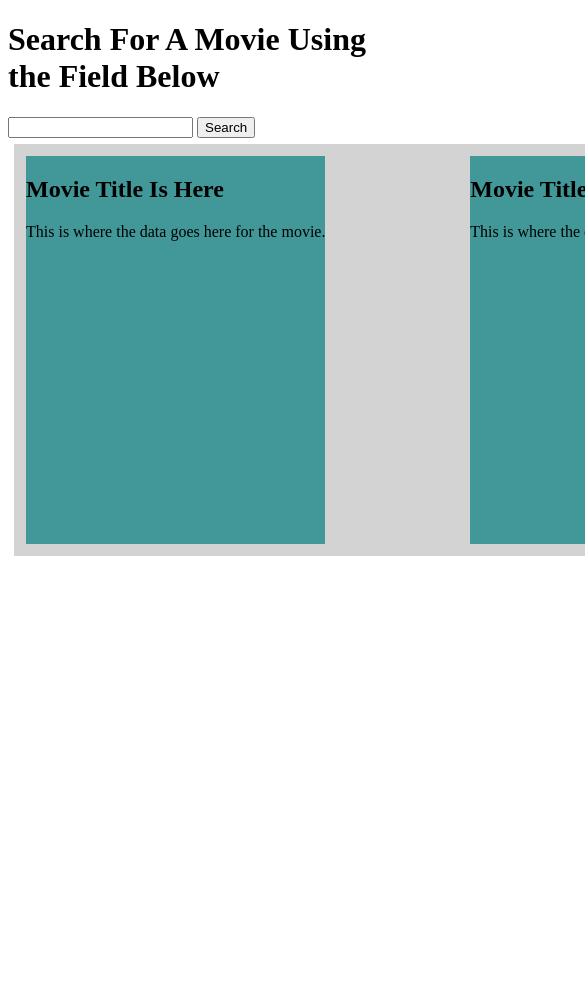
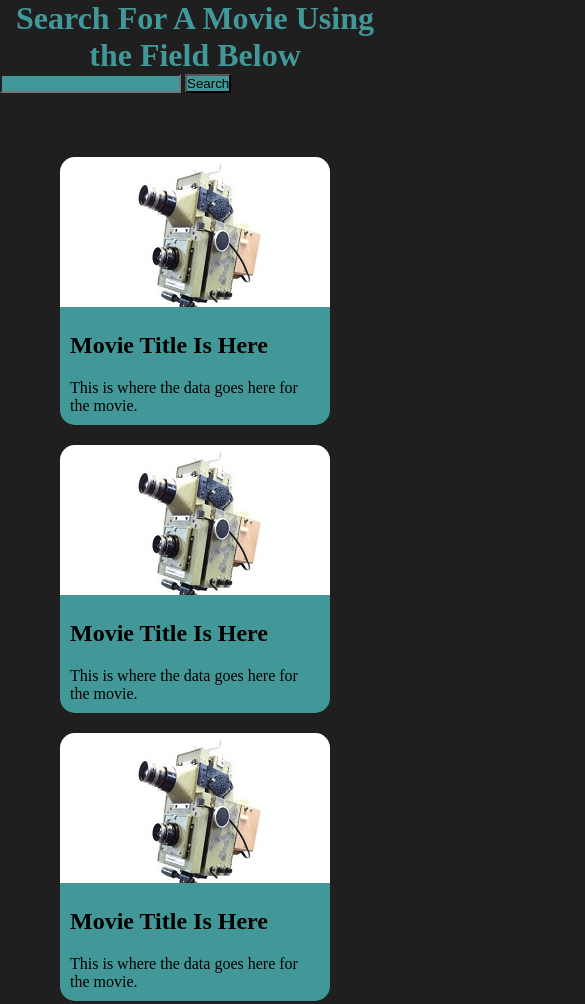
Before and after one commit to alexstvns/Movie-API-Test, a plain HTML site: page index.html in a window 390 px wide. Shown: the top 1004 px of the page, 585 px wide, since content can reach past the window. Before the commit the page ends 844 px from the top, so only its background shows below. Drawn offline with Linux system fonts and the light colour scheme.

Commit message:
V1.11.22.747
Restructured, results container flex and card layout.
Added div to contain image results
Redesigned result card divs to have rounded edges.
added flex wrap elements for responsive design.

```diff
--- a/index.html
+++ b/index.html
@@ -9,34 +9,43 @@
     <link rel="stylesheet" href="moviestyles.css">
 </head>
 <body>
-    <header class='main-header'>
+    <header class='Main-Header'>
         <h1>Search For A Movie Using the Field Below</h1>
     </header>
 
     <div id='Movie-Search-Form'>
-        <form action="">
+        <form id="Movie-Form" action="#">
             <input id='Movie-Search-Input' type="text">
             <button id='Movie-Submit'>Search</button>
         </form>
     </div>
 
-    <div class='Results-Container'>
+    <br>
+    <br>
+    <br>
+
+    <section class='Results-Container'>
 
 
         <!--These are tests to initial review and can be removed later.-->
         <div class='Result-Card'>
+            <div class='Result-Image'></div>
             <h2>Movie Title Is Here</h2>
             <p>This is where the data goes
                 here for the movie.
             </p>
         </div>
+
         <div class='Result-Card'>
+            <div class='Result-Image'></div>
             <h2>Movie Title Is Here</h2>
             <p>This is where the data goes
                 here for the movie.
             </p>
         </div>
+
         <div class='Result-Card'>
+            <div class='Result-Image'></div>
             <h2>Movie Title Is Here</h2>
             <p>This is where the data goes
                 here for the movie.
@@ -45,7 +54,8 @@
 
 
 
-    </div>
+
+    </section>
 
 
 
--- a/moviestyles.css
+++ b/moviestyles.css
@@ -1,22 +1,70 @@
-.Results-Container {
-    display: flex;
-    flex-flow: row wrap;
-    justify-content: space-between;
-    align-items: stretch;
+* {
+    box-sizing: border-box;
+    padding: 0;
+    margin: 0;
+}
 
-
-    padding: 6px;
-    margin: 6px;
-    background: lightgray;
-    height: 400px;
-    width: 1200px;
-    flex-basis: 100%;
+body {
+    background-color: rgba(0, 0, 0, .88);
 }
 
 
-.Result-Card{
-    background-color: rgb(66, 152, 152);
-    margin: 6px;
+.Results-Container {
+    display: flex;
+    justify-content: center;
+    flex-wrap: wrap;
 
 
 }
+
+
+.Result-Card {
+
+
+    background-color: rgb(66, 152, 152);
+    margin: 10px;
+    width: 270px;
+    border-radius: 15px;
+}
+
+.Result-Card h2 {
+    padding: 10px;
+}
+.Result-Card p {
+    padding: 10px;
+}
+
+
+.Result-Card:hover {
+    color: white;
+    background-color: (62, 62, 62);
+    cursor: pointer;
+    transform: scale(1.03);
+    transition: all .5s ease-in
+}
+
+.Result-Image {
+    /*background-color: mediumblue; */
+    background-image: url('./img/camera-roll.jpg');
+    height: 150px;
+    margin-bottom: 15px;
+    border-radius: 15px 15px 0 0;
+}
+
+.Main-Header {
+    color:rgb(66, 152, 152);
+    text-align: center;
+}
+
+
+#Movie-Search-Input {
+    background-color: rgb(66, 152, 152);
+}
+
+
+
+
+#Movie-Submit {
+    background-color: rgb(66, 152, 152);
+
+}
```
Also changed, not shown: img/camera-roll.jpg (added).
